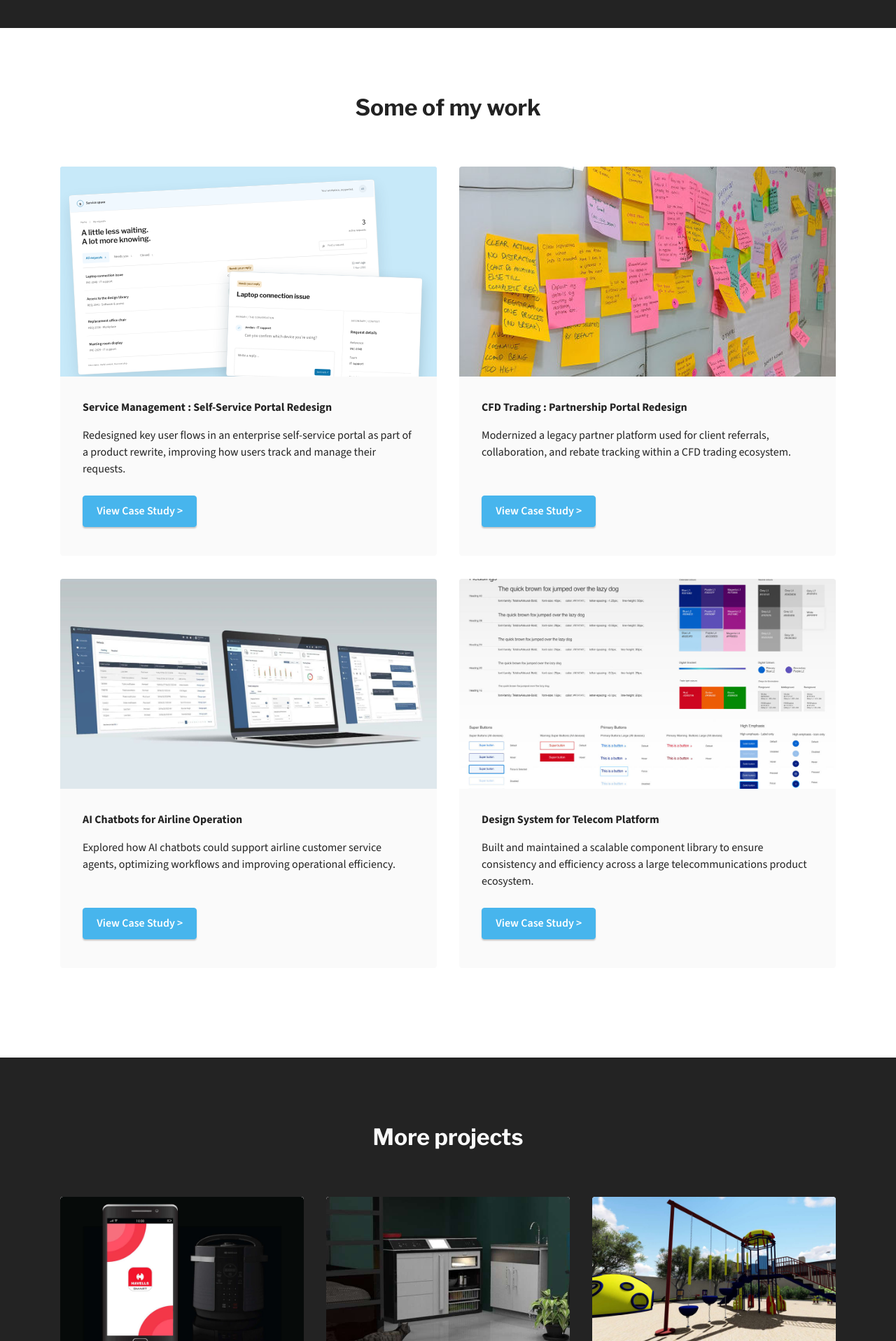
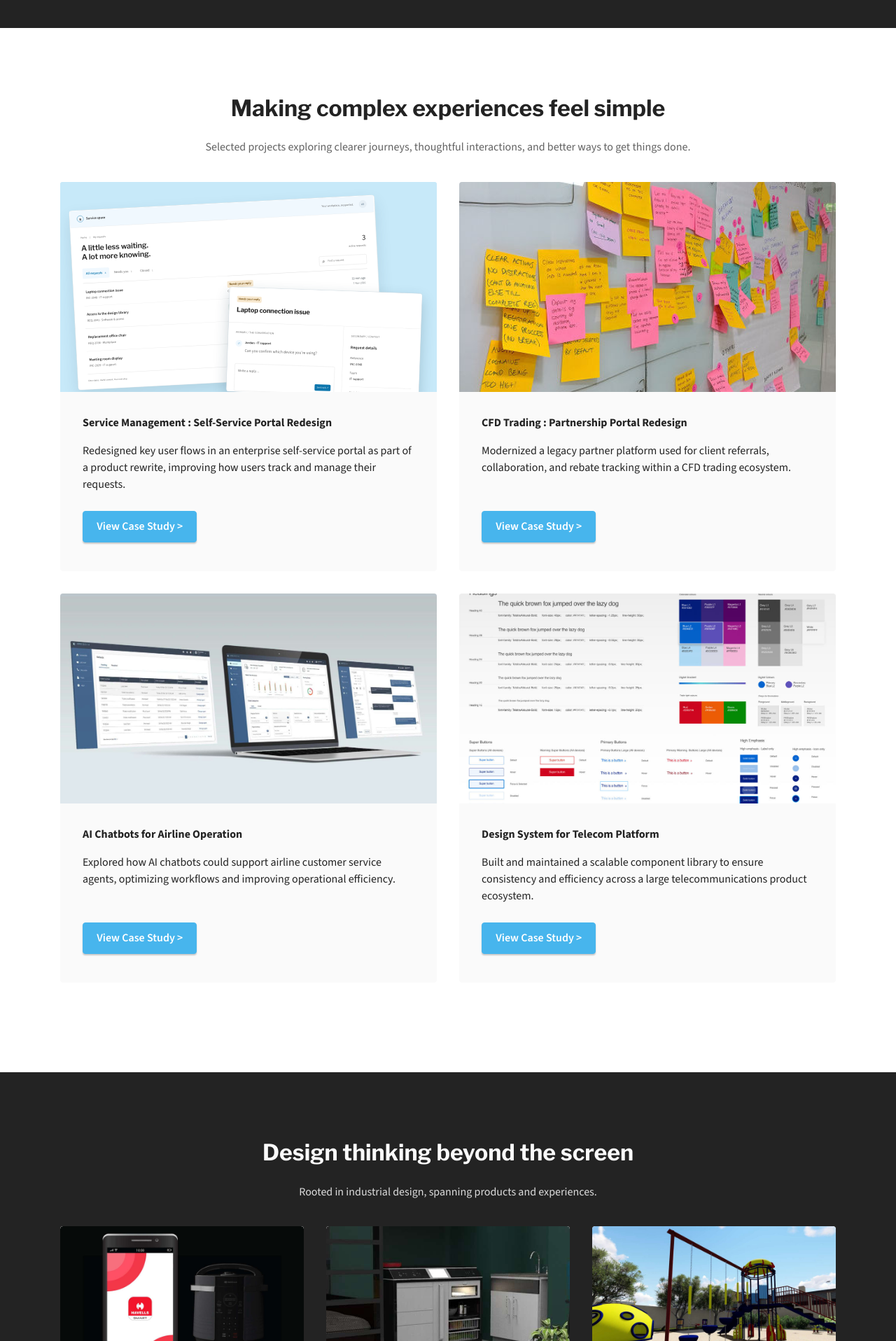
Before and after one commit to rbnbhamra/website2026githubrepo, a plain HTML site: page index.html in a window 1280 px wide. Shown: the part 820-2736 px from the top of the page at 70% size. Drawn offline with nearby package versions, Linux system fonts and the light colour scheme.

Commit message:
Update homepage project section headings and supporting copy

```diff
--- a/index.html
+++ b/index.html
@@ -143,7 +143,14 @@
     }
   </style>
   <script src="assets/reveal-animations.js"></script>
-</head>
+<style>
+#features3-0 .mbr-section-head,#gallery2-2c .mbr-section-head{margin-bottom:36px}
+#features3-0 .mbr-section-title,#gallery2-2c .mbr-section-title{max-width:960px;margin-inline:auto;line-height:1.2}
+.homepage-section-intro{max-width:780px;margin:22px auto 0;line-height:1.7;text-align:center}
+#features3-0 .homepage-section-intro{color:#626262}
+#gallery2-2c .homepage-section-intro{color:#dddddd}
+@media(max-width:767px){.homepage-section-intro{margin-top:18px;font-size:1rem!important}#features3-0 .mbr-section-head,#gallery2-2c .mbr-section-head{margin-bottom:28px}}
+</style></head>
 <body>
 
   <section data-bs-version="5.1" class="menu menu2 cid-sFF0ciwnEL" once="menu" id="menu2-0">
@@ -205,7 +212,8 @@
     <div class="container">
         <div class="mbr-section-head">
             <h2 class="mbr-section-title mbr-fonts-style align-center mb-0 display-2">
-                <strong>Some of my work</strong><br><strong><br></strong></h2>
+                <strong>Making complex experiences feel simple</strong></h2>
+            <p class="homepage-section-intro mbr-fonts-style display-7">Selected projects exploring clearer journeys, thoughtful interactions, and better ways to get things done.</p>
 
         </div>
         <div class="row mt-4">
@@ -273,7 +281,8 @@
 
     <div class="container">
         <div class="mbr-section-head">
-            <h2 class="mbr-section-title mbr-fonts-style align-center mb-0 display-2"><strong>More projects</strong><br><strong><br></strong></h2>
+            <h2 class="mbr-section-title mbr-fonts-style align-center mb-0 display-2"><strong>Design thinking beyond the screen</strong></h2>
+            <p class="homepage-section-intro mbr-fonts-style display-7">Rooted in industrial design, spanning products and experiences.</p>
 
         </div>
         <div class="row mt-4">
```
Also changed, not shown: 1 other file.
